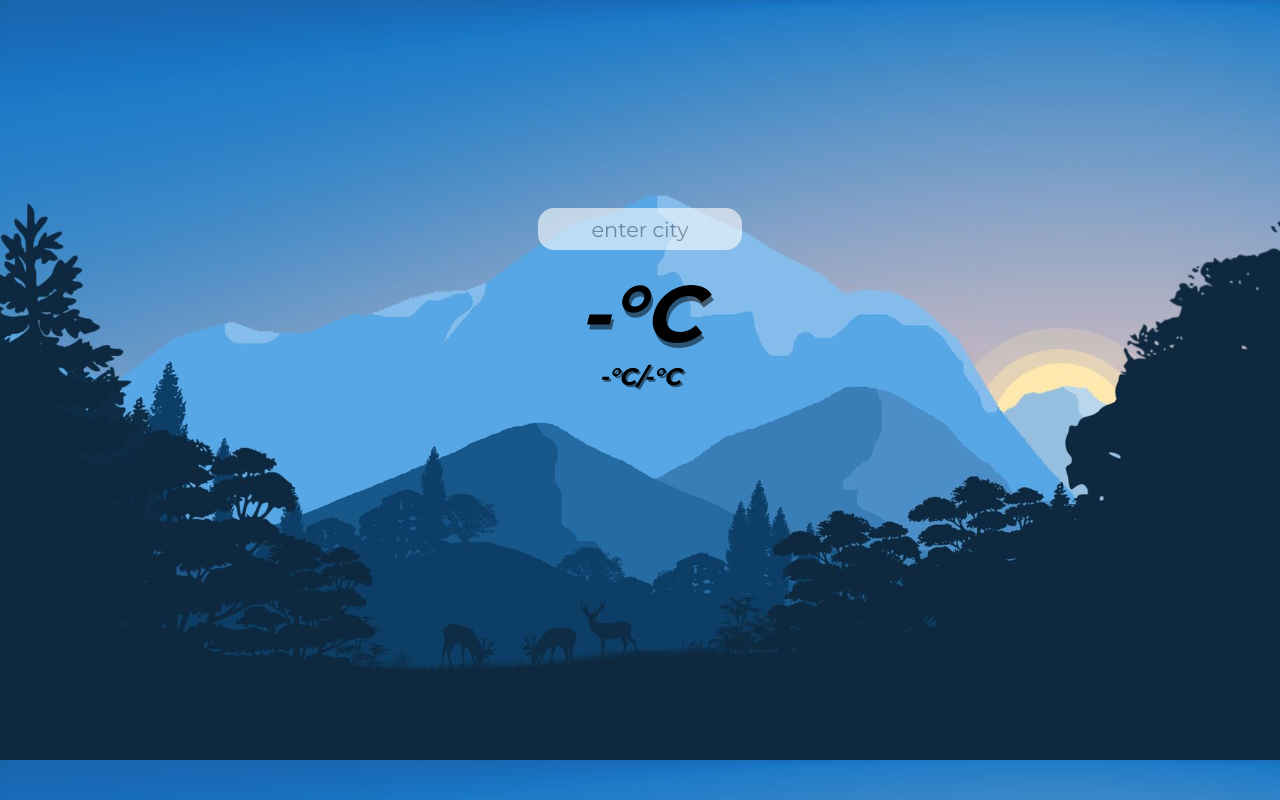
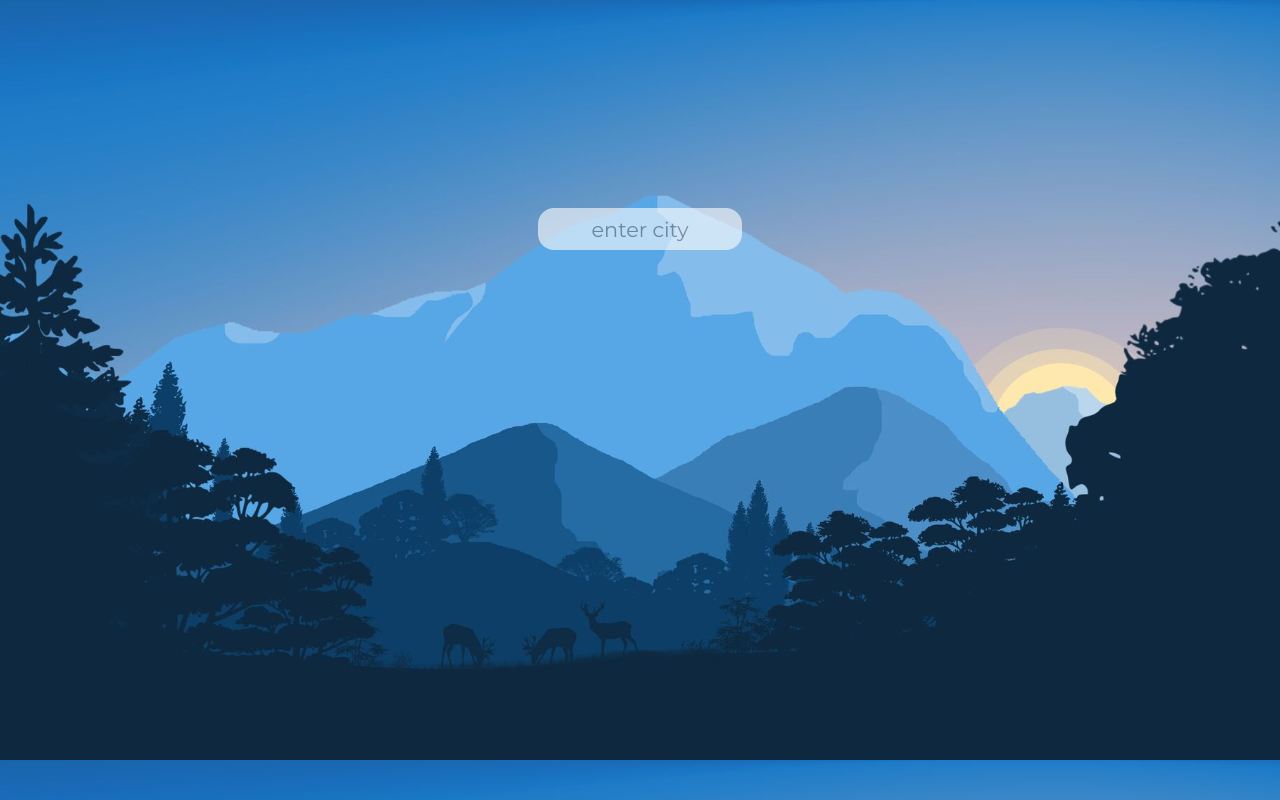
Before and after one commit to kunal-jain-5/weather-app, a React (Create React App) app: page / in a window 1280 px wide. Built offline with nearby package versions, Linux system fonts and the light colour scheme.

Commit message:
Update App.js

```diff
--- a/src/App.js
+++ b/src/App.js
@@ -7,10 +7,10 @@ function App() {
   const unitAndKey = "&units=metric&appid=06c13f2c71d0f89c96f1e4719921ebd4";
   const [city, setCity] = useState("");
   const [weather, setWeather] = useState("");
-  const [temp, setTemp] = useState("-");
+  const [temp, setTemp] = useState("");
   const [country, setCountry] = useState("");
-  const [tempMin, setTempMin] = useState("-");
-  const [tempMax, setTempMax] = useState("-");
+  const [tempMin, setTempMin] = useState("");
+  const [tempMax, setTempMax] = useState("");
 
   const submitHandle = (e) => {
     e.preventDefault();
@@ -18,19 +18,19 @@ function App() {
       .get(baseUrl + city + unitAndKey)
       .then((res) => {
         setWeather(res.data.weather.map((weather) => weather.description));
-        setTemp(res.data.main.temp);
+        setTemp(res.data.main.temp + "°C");
         setCountry(res.data.sys.country);
         setCity(res.data.name);
-        setTempMin(res.data.main.temp_min);
-        setTempMax(res.data.main.temp_max);
+        setTempMin(res.data.main.temp_min + "°C/");
+        setTempMax(res.data.main.temp_max + "°C");
       })
       .catch((err) => {
         setCity("Not Found");
-        setTemp("-");
-        setWeather("-");
-        setTempMax("-");
-        setTempMin("-");
-        setCountry(" ");
+        setTemp("");
+        setWeather("");
+        setTempMax("");
+        setTempMin("");
+        setCountry("");
         setTimeout(function(){ window.location="/"; },500);
       });
   };
@@ -49,10 +49,10 @@ function App() {
       <div className="location">
         {city} {country}
       </div>
-      <div className="temp">{temp}°C</div>
+      <div className="temp">{temp}</div>
       <div className="weather">{weather}</div>
       <div className="min-max">
-        {tempMin}°C/{tempMax}°C{" "}
+        {tempMin}{tempMax}{" "}
       </div>
     </div>
   );
```
